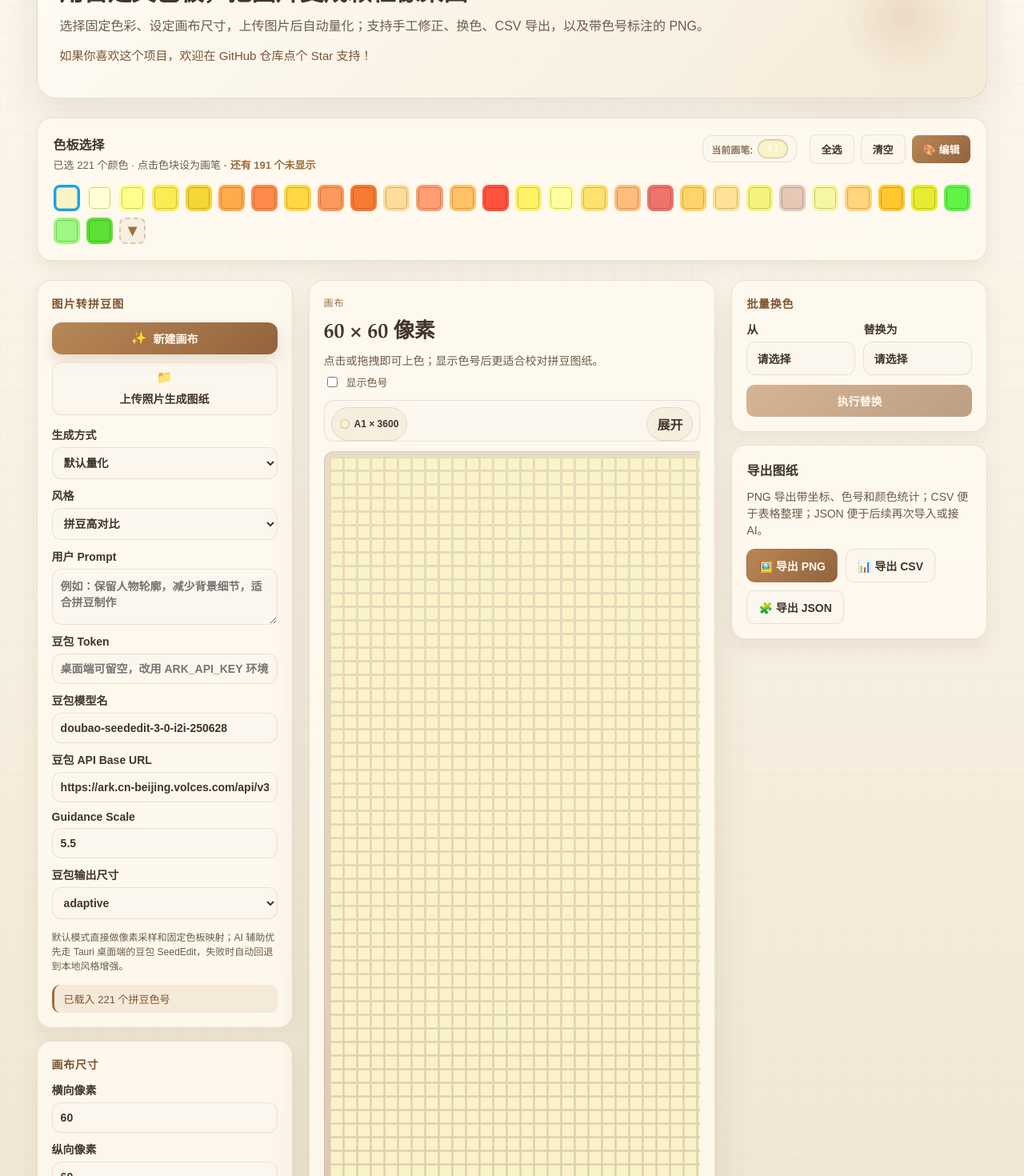
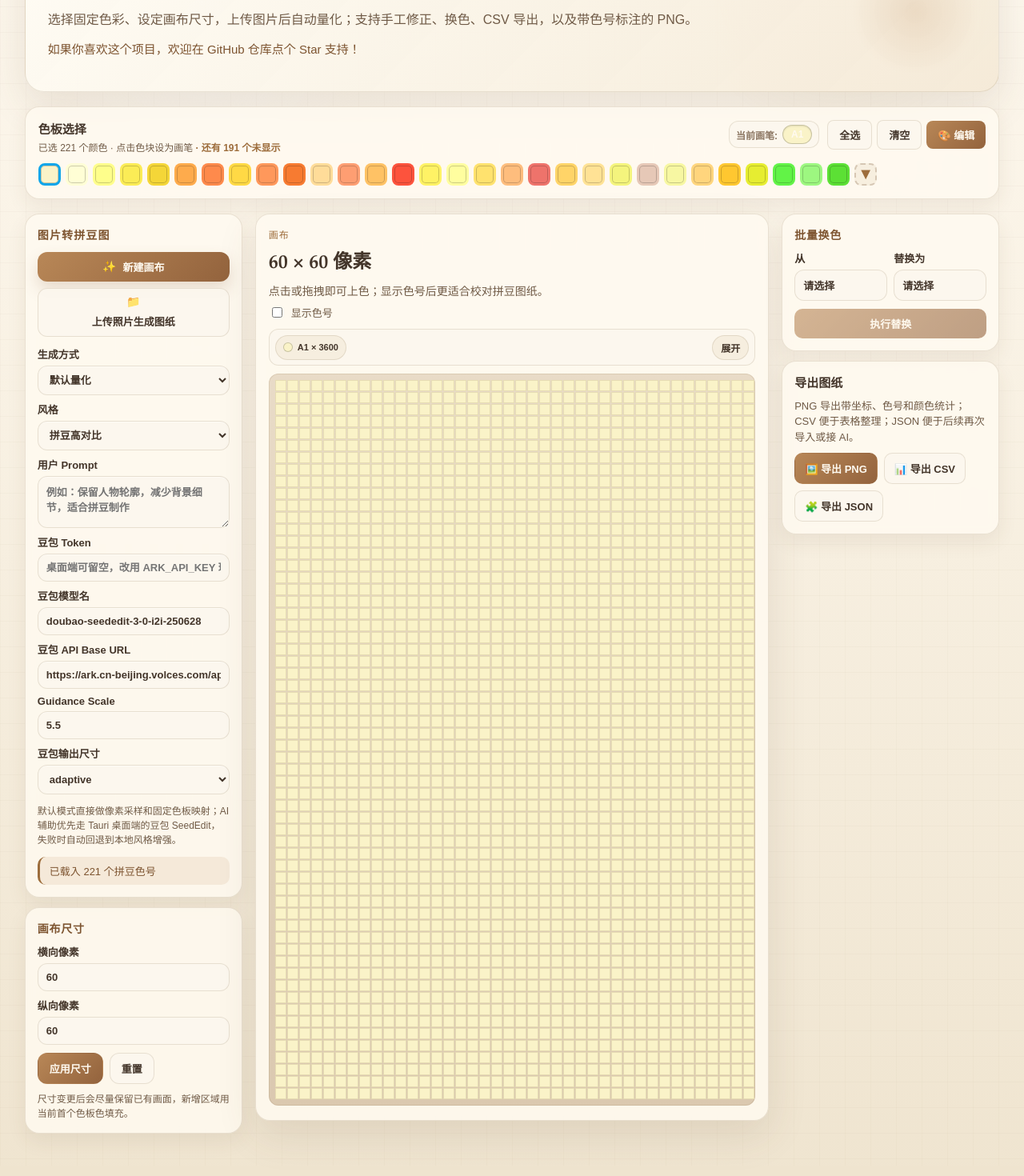
Before and after one commit to dodolalorc/beads_creator, a Vue app: page / in a window 1280 px wide. Shown: the part 120-1590 px from the top of the page at 80% size. Built offline with nearby package versions, Linux system fonts and the light colour scheme.

Commit message:
refactor(page): 调整页面布局

```diff
--- a/src/App.vue
+++ b/src/App.vue
@@ -370,44 +370,44 @@ textarea {
 
 <style scoped>
 .page {
-  width: min(1440px, 96vw);
+  width: min(1580px, 98vw);
   margin: 0 auto;
-  padding: 32px 20px 48px;
+  padding: 24px 18px 40px;
   display: flex;
   flex-direction: column;
-  gap: 24px;
+  gap: 18px;
 }
 
 .canvas-workspace {
   width: 100%;
-  display: flex;
-  gap: 20px;
-  align-items: flex-start;
+  display: grid;
+  grid-template-columns: minmax(248px, 272px) minmax(0, 1fr) minmax(248px, 272px);
+  gap: 16px;
+  align-items: start;
 }
 
 .left-controls,
 .right-controls {
-  width: 320px;
   display: flex;
   flex-direction: column;
-  gap: 16px;
+  gap: 12px;
   position: sticky;
-  top: 20px;
+  top: 16px;
+  min-width: 0;
 }
 
 .canvas-container {
   min-width: 0;
-  flex: 1;
+  width: 100%;
 }
 
 @media (max-width: 1200px) {
   .canvas-workspace {
-    flex-direction: column;
+    grid-template-columns: minmax(0, 1fr);
   }
 
   .left-controls,
   .right-controls {
-    width: 100%;
     position: static;
   }
 }
--- a/src/components/batch-replace-controls/BatchReplaceControls.vue
+++ b/src/components/batch-replace-controls/BatchReplaceControls.vue
@@ -111,10 +111,10 @@ function selectToColor(colorId: string) {
   background: var(--paper-bg);
   border: 1px solid var(--paper-line);
   border-radius: 18px;
-  padding: 18px;
+  padding: 15px;
   display: flex;
   flex-direction: column;
-  gap: 12px;
+  gap: 10px;
   box-shadow: var(--paper-shadow-soft);
   backdrop-filter: blur(6px);
 }
@@ -130,17 +130,18 @@ function selectToColor(colorId: string) {
 .form-col {
   display: flex;
   flex-direction: row;
-  gap: 10px;
+  gap: 8px;
 }
 
 label {
   display: flex;
   flex-direction: column;
-  gap: 6px;
+  gap: 5px;
   font-weight: 600;
-  font-size: 14px;
+  font-size: 13px;
   color: var(--paper-text);
   flex: 1;
+  min-width: 0;
 }
 
 .custom-select {
@@ -152,12 +153,12 @@ label {
   background: var(--paper-bg-strong);
   border: 1px solid var(--paper-line);
   border-radius: 12px;
-  padding: 10px 12px;
+  padding: 9px 10px;
   color: var(--paper-text);
-  font-size: 14px;
+  font-size: 13px;
   display: flex;
   align-items: center;
-  gap: 10px;
+  gap: 8px;
   transition: all 120ms ease;
 }
 
@@ -194,14 +195,14 @@ label {
 }
 
 .dropdown-item {
-  padding: 10px 12px;
+  padding: 9px 10px;
   display: flex;
   align-items: center;
-  gap: 10px;
+  gap: 8px;
   cursor: pointer;
   transition: all 120ms ease;
   color: var(--paper-text);
-  font-size: 14px;
+  font-size: 13px;
 }
 
 .dropdown-item:hover {
@@ -258,9 +259,9 @@ button {
   cursor: pointer;
   border-radius: 10px;
   border: 1px solid transparent;
-  padding: 10px 16px;
+  padding: 9px 14px;
   font-weight: 700;
-  font-size: 14px;
+  font-size: 13px;
   transition: all 120ms ease;
   display: inline-flex;
   align-items: center;
--- a/src/components/canvas-size-controls/CanvasSizeControls.vue
+++ b/src/components/canvas-size-controls/CanvasSizeControls.vue
@@ -67,10 +67,10 @@ watch(
   background: var(--paper-bg);
   border: 1px solid var(--paper-line);
   border-radius: 18px;
-  padding: 18px;
+  padding: 15px;
   display: flex;
   flex-direction: column;
-  gap: 12px;
+  gap: 10px;
   box-shadow: var(--paper-shadow-soft);
   backdrop-filter: blur(6px);
 }
@@ -86,15 +86,15 @@ watch(
 .form-col {
   display: flex;
   flex-direction: column;
-  gap: 10px;
+  gap: 8px;
 }
 
 label {
   display: flex;
   flex-direction: column;
-  gap: 6px;
+  gap: 5px;
   font-weight: 600;
-  font-size: 14px;
+  font-size: 13px;
   color: var(--paper-text);
 }
 
@@ -102,9 +102,9 @@ input[type="number"] {
   background: var(--paper-bg-strong);
   border: 1px solid var(--paper-line);
   border-radius: 12px;
-  padding: 10px;
+  padding: 9px 10px;
   color: var(--paper-text);
-  font-size: 14px;
+  font-size: 13px;
 }
 
 input[type="number"]:focus {
@@ -115,7 +115,7 @@ input[type="number"]:focus {
 
 .button-row {
   display: flex;
-  gap: 10px;
+  gap: 8px;
   flex-wrap: wrap;
 }
 
@@ -123,9 +123,9 @@ button {
   cursor: pointer;
   border-radius: 12px;
   border: 1px solid transparent;
-  padding: 10px 16px;
+  padding: 9px 14px;
   font-weight: 700;
-  font-size: 14px;
+  font-size: 13px;
   transition: all 120ms ease;
 }
 
--- a/src/components/canvas-viewer/CanvasViewer.vue
+++ b/src/components/canvas-viewer/CanvasViewer.vue
@@ -132,13 +132,14 @@ function finishPaint() {
 <style scoped>
 .canvas-section {
   width: 100%;
+  min-width: 0;
   background: var(--paper-bg);
   border: 1px solid var(--paper-line);
   border-radius: 18px;
-  padding: 18px;
+  padding: 16px;
   display: flex;
   flex-direction: column;
-  gap: 12px;
+  gap: 10px;
   box-shadow: var(--paper-shadow);
   backdrop-filter: blur(6px);
 }
@@ -146,7 +147,7 @@ function finishPaint() {
 .canvas-header {
   display: flex;
   flex-direction: column;
-  gap: 12px;
+  gap: 10px;
 }
 
 .eyebrow {
@@ -160,7 +161,7 @@ function finishPaint() {
 h2 {
   margin: 0 0 8px;
   font-family: "Iowan Old Style", "Palatino Linotype", "Book Antiqua", Georgia, serif;
-  font-size: 26px;
+  font-size: 24px;
   color: var(--paper-text);
 }
 
@@ -182,15 +183,16 @@ h2 {
   width: 100%;
   display: flex;
   flex-wrap: wrap;
-  gap: 8px;
-  padding: 8px;
+  gap: 6px;
+  padding: 7px;
   border: 1px solid var(--paper-line);
   background: var(--paper-bg-strong);
   border-radius: 12px;
+  min-width: 0;
 }
 
 .usage.collapsed {
-  max-height: 52px;
+  max-height: 46px;
   overflow: hidden;
 }
 
@@ -198,12 +200,12 @@ h2 {
   display: inline-flex;
   align-items: center;
   gap: 6px;
-  padding: 8px 10px;
+  padding: 6px 9px;
   border-radius: 999px;
   border: 1px solid var(--paper-line);
   background: var(--paper-bg-soft);
   color: var(--paper-text);
-  font-size: 12px;
+  font-size: 11px;
   font-weight: 600;
 }
 
@@ -221,28 +223,33 @@ h2 {
   border: 1px solid var(--paper-line);
   background: var(--paper-bg-soft);
   color: var(--paper-text);
-  padding: 8px 12px;
+  padding: 6px 10px;
   font-weight: 700;
+  font-size: 12px;
 }
 
 .grid-scroll {
-  overflow: auto;
+  max-width: 100%;
+  overflow-x: auto;
+  overflow-y: hidden;
+  padding-bottom: 2px;
 }
 
 .pixel-grid {
   display: grid;
   gap: 1px;
-  width: max-content;
-  min-width: 100%;
+  width: 100%;
+  min-width: min(100%, max-content);
   background: linear-gradient(180deg, rgba(214, 195, 166, 0.55), rgba(191, 163, 126, 0.55));
   padding: 8px;
   border-radius: 12px;
   box-shadow: inset 0 0 0 1px rgba(126, 98, 67, 0.14);
+  align-self: start;
 }
 
 .pixel {
   width: 100%;
-  min-width: 16px;
+  min-width: 0;
   aspect-ratio: 1;
   border: 1px solid rgba(126, 98, 67, 0.16);
   cursor: crosshair;
@@ -260,11 +267,30 @@ h2 {
 }
 
 .pixel-label {
-  font-size: 9px;
+  max-width: 100%;
+  overflow: hidden;
+  text-overflow: ellipsis;
+  white-space: nowrap;
+  font-size: clamp(8px, 0.55vw, 9px);
   line-height: 1;
   color: rgba(67, 53, 42, 0.82);
   background: rgba(255, 250, 240, 0.72);
   padding: 2px 3px;
   border-radius: 4px;
 }
+
+@media (max-width: 1200px) {
+  .grid-scroll {
+    overflow: auto;
+  }
+
+  .pixel-grid {
+    width: max-content;
+    min-width: 100%;
+  }
+
+  .pixel {
+    min-width: 14px;
+  }
+}
 </style>
--- a/src/components/export-panel/ExportPanel.vue
+++ b/src/components/export-panel/ExportPanel.vue
@@ -287,30 +287,30 @@ function downloadPng() {
   background: var(--paper-bg);
   border: 1px solid var(--paper-line);
   border-radius: 18px;
-  padding: 18px;
+  padding: 15px;
   display: flex;
   flex-direction: column;
-  gap: 12px;
+  gap: 10px;
   box-shadow: var(--paper-shadow-soft);
   backdrop-filter: blur(6px);
 }
 
 .panel-title {
   font-weight: 700;
-  font-size: 16px;
+  font-size: 15px;
   color: var(--paper-text);
 }
 
 .note {
   margin: 0;
   color: var(--paper-text-muted);
-  font-size: 14px;
+  font-size: 13px;
   line-height: 1.5;
 }
 
 .export-actions {
   display: flex;
-  gap: 10px;
+  gap: 8px;
   flex-wrap: wrap;
 }
 
@@ -318,10 +318,10 @@ button {
   cursor: pointer;
   border-radius: 10px;
   border: 1px solid transparent;
-  padding: 10px 14px;
+  padding: 9px 12px;
   font-weight: 700;
   transition: all 120ms ease;
-  font-size: 14px;
+  font-size: 13px;
 }
 
 .primary {
--- a/src/components/import-controls/ImportControls.vue
+++ b/src/components/import-controls/ImportControls.vue
@@ -113,10 +113,10 @@ function handleFileChange(event: Event) {
   background: var(--paper-bg);
   border: 1px solid var(--paper-line);
   border-radius: 18px;
-  padding: 18px;
+  padding: 15px;
   display: flex;
   flex-direction: column;
-  gap: 14px;
+  gap: 12px;
   box-shadow: var(--paper-shadow-soft);
   backdrop-filter: blur(6px);
 }
@@ -133,15 +133,15 @@ function handleFileChange(event: Event) {
 .form-col {
   display: flex;
   flex-direction: column;
-  gap: 10px;
+  gap: 8px;
 }
 
 label {
   display: flex;
   flex-direction: column;
-  gap: 6px;
+  gap: 5px;
   font-weight: 600;
-  font-size: 14px;
+  font-size: 13px;
   color: var(--paper-text);
 }
 
@@ -152,9 +152,9 @@ textarea {
   background: var(--paper-bg-strong);
   border: 1px solid var(--paper-line);
   border-radius: 12px;
-  padding: 10px;
+  padding: 9px 10px;
   color: var(--paper-text);
-  font-size: 14px;
+  font-size: 13px;
   box-shadow: inset 0 1px 0 rgba(255, 255, 255, 0.4);
 }
 
@@ -174,9 +174,9 @@ textarea:focus {
   cursor: pointer;
   border-radius: 12px;
   border: none;
-  padding: 10px 16px;
+  padding: 9px 14px;
   font-weight: 700;
-  font-size: 14px;
+  font-size: 13px;
   transition: all 120ms ease;
   display: inline-flex;
   align-items: center;
@@ -200,7 +200,7 @@ textarea:focus {
 }
 
 .btn-icon {
-  font-size: 16px;
+  font-size: 14px;
   line-height: 1;
 }
 
@@ -210,9 +210,9 @@ textarea:focus {
   border: 1px solid var(--paper-line);
   background: var(--paper-bg-strong);
   color: var(--paper-text);
-  padding: 10px 16px;
+  padding: 9px 14px;
   font-weight: 700;
-  font-size: 14px;
+  font-size: 13px;
   transition: all 120ms ease;
   display: inline-flex;
   align-items: center;
--- a/src/components/palette-selector/PaletteSelector.vue
+++ b/src/components/palette-selector/PaletteSelector.vue
@@ -136,10 +136,10 @@ function handleModalConfirm(selectedIds: string[]) {
   background: var(--paper-bg);
   border: 1px solid var(--paper-line);
   border-radius: 18px;
-  padding: 20px;
+  padding: 16px;
   display: flex;
   flex-direction: column;
-  gap: 16px;
+  gap: 12px;
   box-shadow: var(--paper-shadow-soft);
   backdrop-filter: blur(6px);
 }
@@ -148,7 +148,7 @@ function handleModalConfirm(selectedIds: string[]) {
   display: flex;
   justify-content: space-between;
   align-items: flex-start;
-  gap: 16px;
+  gap: 12px;
   flex-wrap: wrap;
 }
 
@@ -159,7 +159,7 @@ function handleModalConfirm(selectedIds: string[]) {
 
 .panel-title {
   font-weight: 700;
-  font-size: 16px;
+  font-size: 15px;
   color: var(--paper-text);
   margin-bottom: 4px;
 }
@@ -167,7 +167,7 @@ function handleModalConfirm(selectedIds: string[]) {
 .note {
   margin: 0;
   color: var(--paper-text-muted);
-  font-size: 13px;
+  font-size: 12px;
 }
 
 .expand-hint {
@@ -177,7 +177,7 @@ function handleModalConfirm(selectedIds: string[]) {
 
 .palette-toolbar {
   display: flex;
-  gap: 8px;
+  gap: 6px;
   align-items: center;
   flex-wrap: wrap;
 }
@@ -186,8 +186,8 @@ function handleModalConfirm(selectedIds: string[]) {
   display: flex;
   align-items: center;
   gap: 6px;
-  margin-right: 8px;
-  padding: 4px 10px;
+  margin-right: 4px;
+  padding: 4px 8px;
   background: var(--paper-bg-strong);
   border: 1px solid var(--paper-line);
   border-radius: 12px;
@@ -214,16 +214,16 @@ function handleModalConfirm(selectedIds: string[]) {
 /* 紧凑网格 - 显示前30个 */
 .palette-grid-compact {
   display: grid;
-  grid-template-columns: repeat(auto-fill, minmax(32px, 1fr));
-  gap: 8px;
+  grid-template-columns: repeat(auto-fill, minmax(28px, 1fr));
+  gap: 6px;
   max-width: 100%;
 }
 
 /* 完整网格 - 展开后 */
 .palette-grid-full {
   display: grid;
-  grid-template-columns: repeat(auto-fill, minmax(32px, 1fr));
-  gap: 8px;
+  grid-template-columns: repeat(auto-fill, minmax(28px, 1fr));
+  gap: 6px;
   max-width: 100%;
 }
 
```
